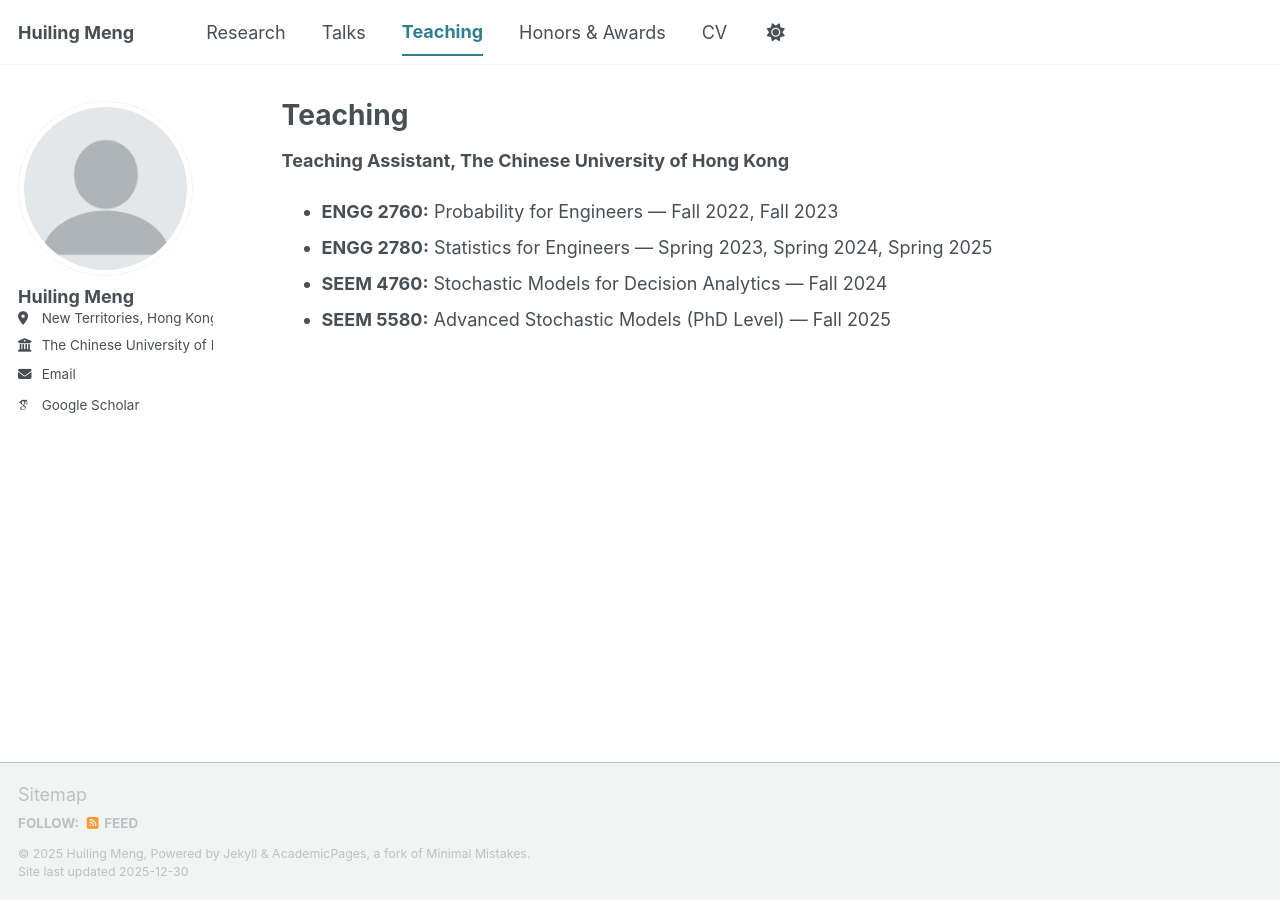
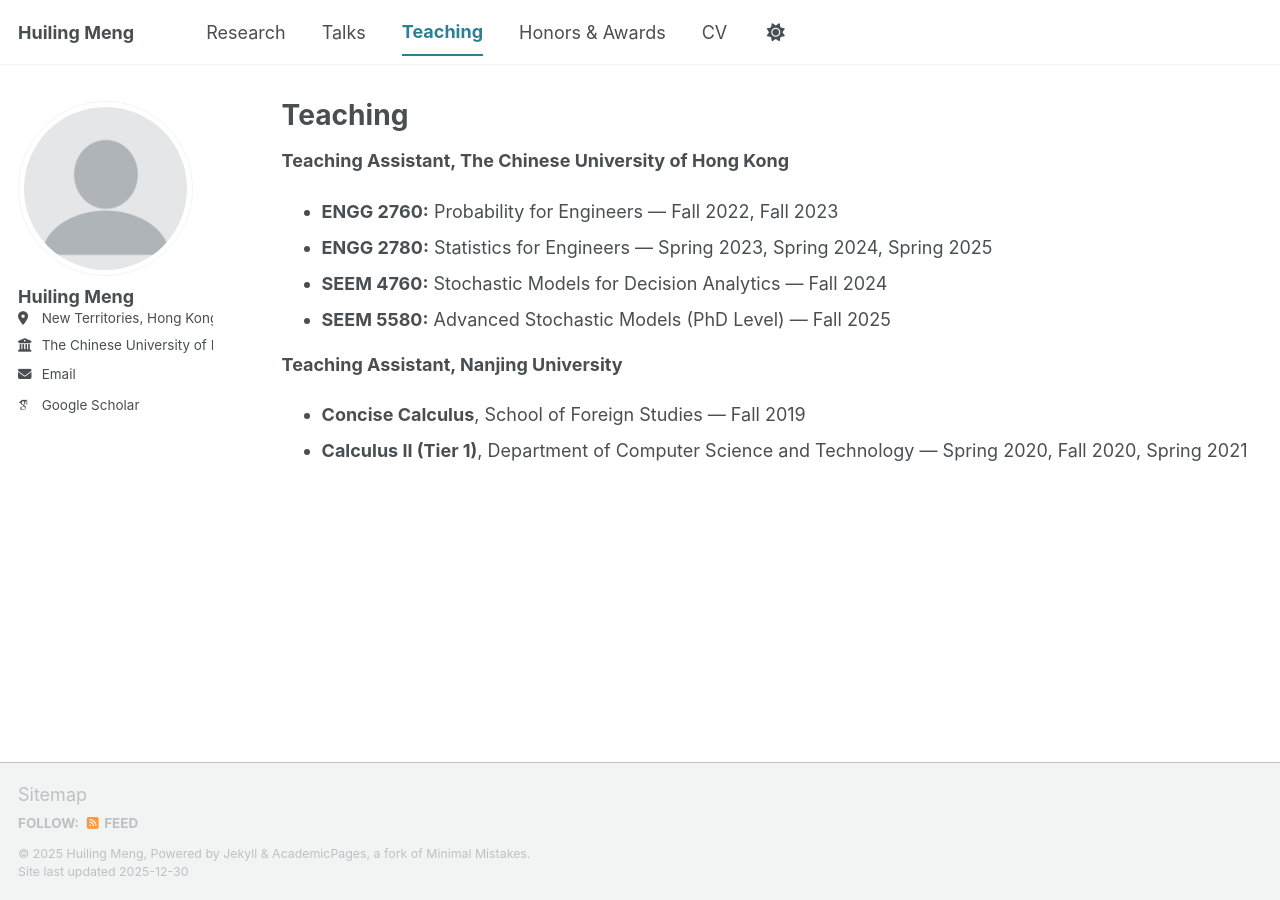
Before and after one commit to huilingmeng/huilingmeng.github.io, a Jekyll site: the page built from _pages/teaching.md, in a window 1280 px wide. Built offline with Jekyll 4.4.1, drawn with Linux system fonts in a browser that asks for light colours; some web fonts are replaced; a script bundle is joined from its source files by our own code; library files that are not in the unit come from our copies.

Commit message:
Update teaching.md

```diff
--- a/_pages/teaching.md
+++ b/_pages/teaching.md
@@ -11,3 +11,10 @@ author_profile: true
 - **ENGG 2780:** Statistics for Engineers — Spring 2023, Spring 2024, Spring 2025
 - **SEEM 4760:** Stochastic Models for Decision Analytics — Fall 2024
 - **SEEM 5580:** Advanced Stochastic Models (PhD Level) — Fall 2025
+
+
+
+**Teaching Assistant, Nanjing University**
+
+- **Concise Calculus**, School of Foreign Studies — Fall 2019
+- **Calculus II (Tier 1)**, Department of Computer Science and Technology  —  Spring 2020, Fall 2020, Spring 2021
```
